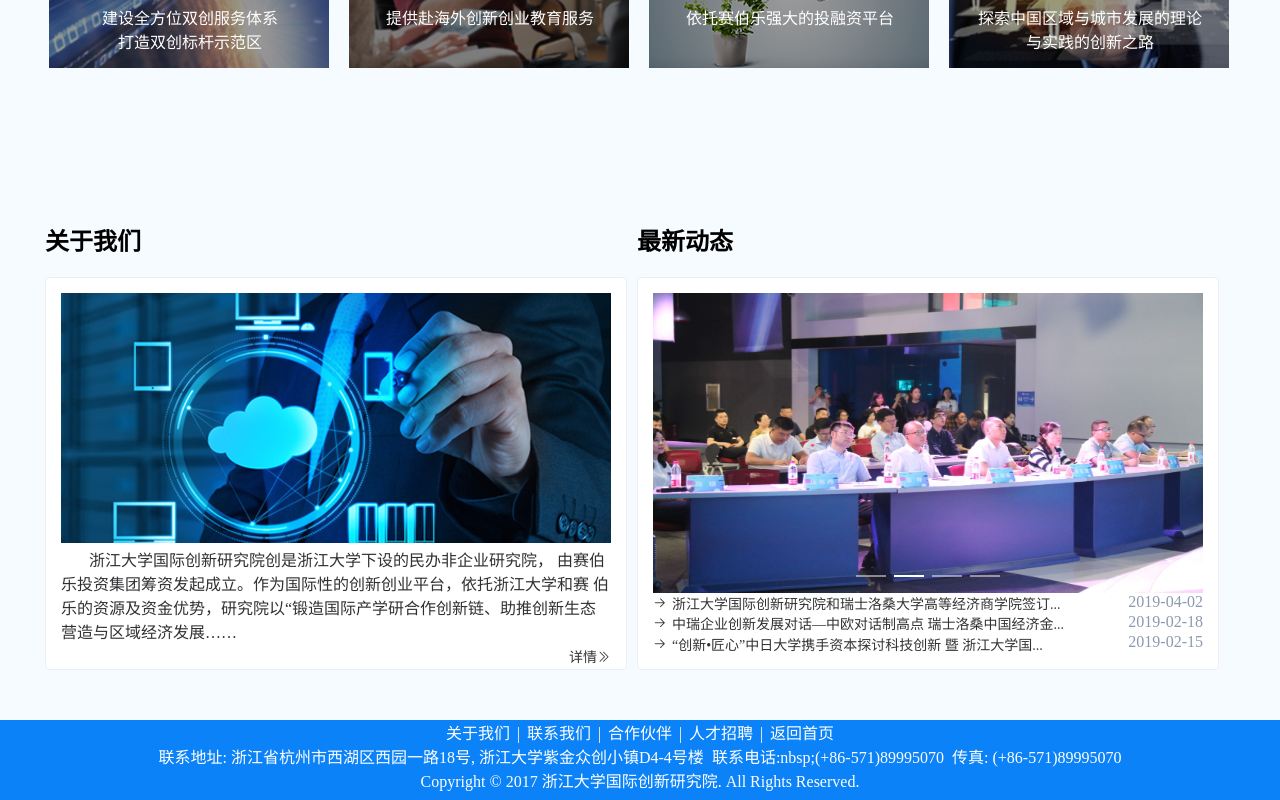
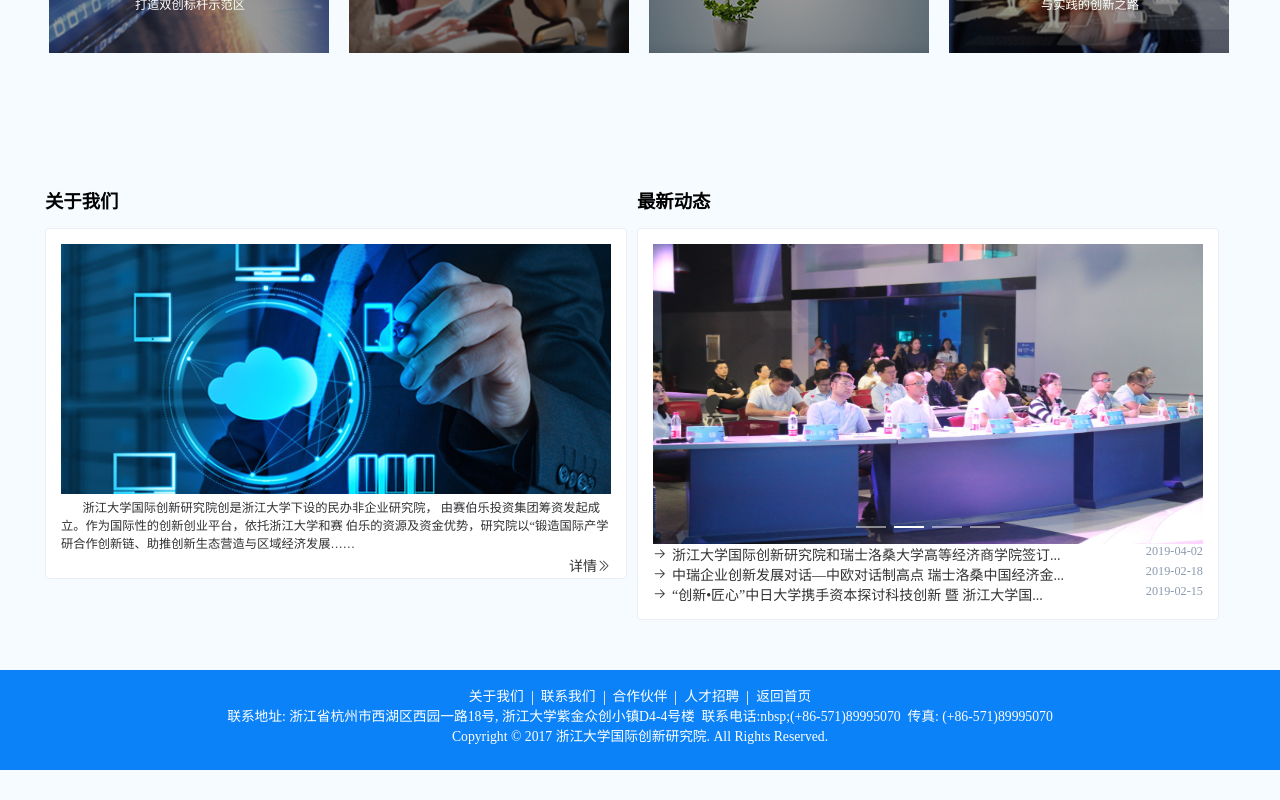
Before and after one commit to 12lalala/dong, a Vue app in the folder dong/: page / in a window 1280 px wide. Shown: the part 612-1412 px from the top of the page. After the commit the page ends 1382 px from the top, so only its background shows below. Built offline with nearby package versions, Linux system fonts and the light colour scheme.

Commit message:
更改字体及Footer大小

```diff
--- a/dong/public/index.html
+++ b/dong/public/index.html
@@ -12,7 +12,9 @@
     body {
       margin: 0px;
       padding: 0px;
-      background: #f5fbff
+      background: #f5fbff;
+      font-family: "微软雅黑";
+      font-size: .875em;
     }
   </style>
 </head>
--- a/dong/src/App.vue
+++ b/dong/src/App.vue
@@ -29,7 +29,7 @@ export default {
 .main {
   width: 100%;
   margin: 0 auto;
-  min-height: calc(100vh - 80px);
+  min-height: calc(100vh - 105px);
   max-width: 1920px;
 }
 
--- a/dong/src/components/Footer.vue
+++ b/dong/src/components/Footer.vue
@@ -43,12 +43,14 @@ export default {
 .footer {
   width: 100%;
   background: #007cf8f3;
-  height: 80px;
+  height: 100px;
   overflow: hidden;
 }
 .content {
   max-width: 1200px;
   margin: 0 auto;
+  padding: 15px;
+  font-size: 1.12em;
 }
 .link {
   color: #ffffff;
```
